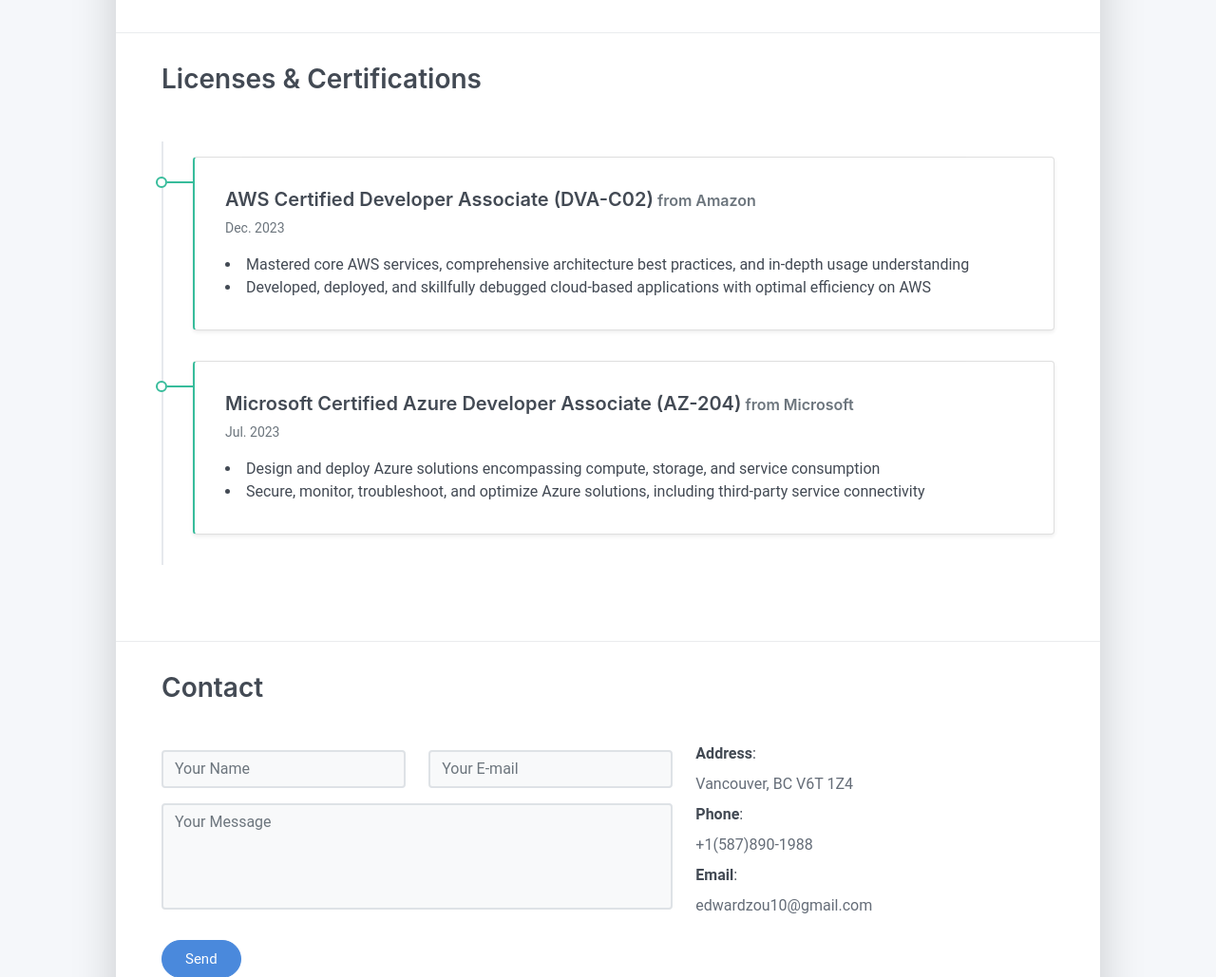
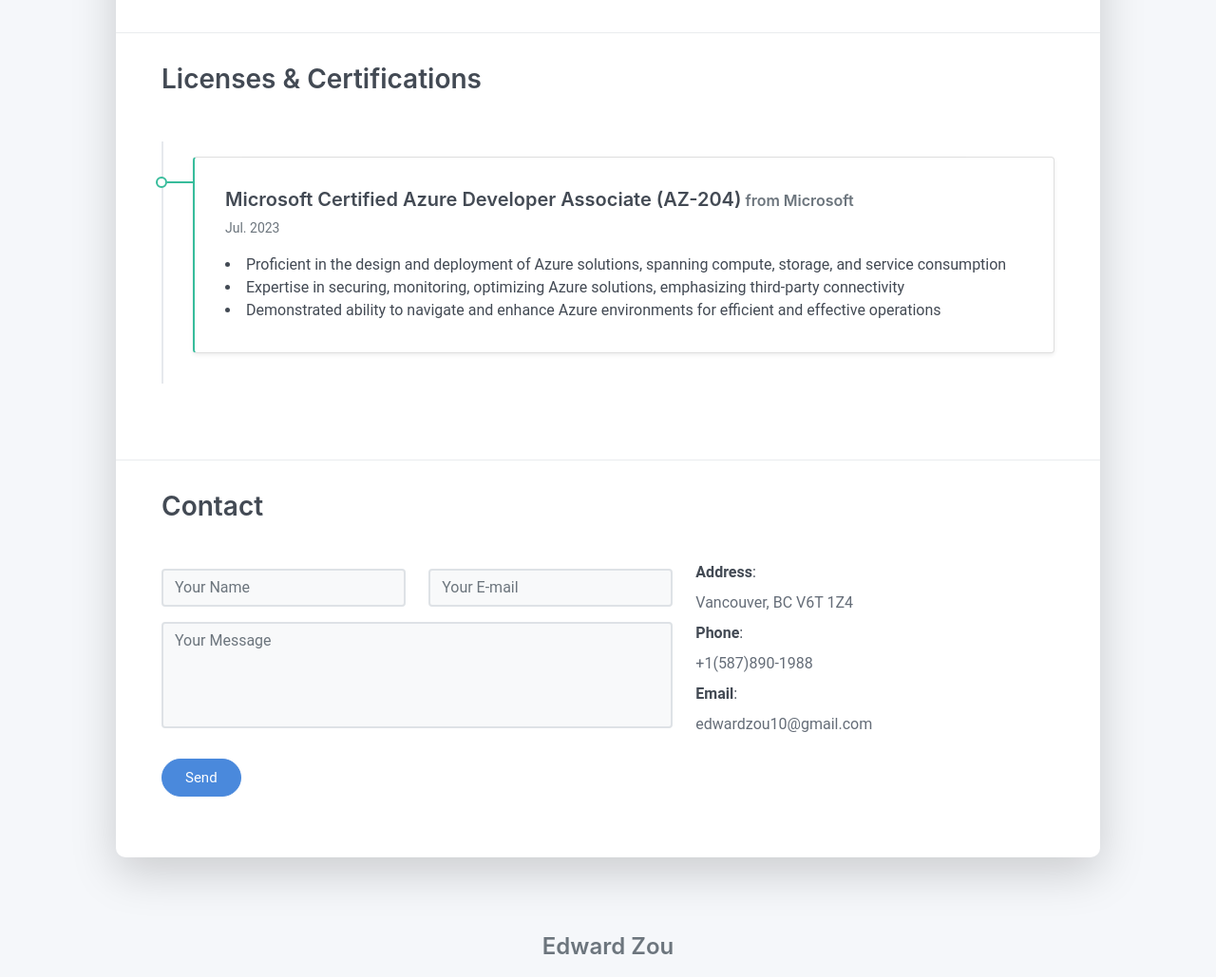
Before and after one commit to edwzou/edwardzou.com, a Django app: page / in a window 1280 px wide. Shown: the part 3516-4545 px from the top of the page at 95% size. Run offline with Django 3.2, Linux system fonts and the light colour scheme; some libraries are stand-ins or nearby versions.

Commit message:
Modified website

```diff
--- a/cvapp/templates/index.html
+++ b/cvapp/templates/index.html
@@ -185,7 +185,7 @@
           <div class="education-section px-3 px-lg-4 pb-4">
             <h2 class="h3 mb-4">Licenses & Certifications</h2>
             <div class="timeline">
-              <div class="timeline-card timeline-card-success card shadow-sm">
+              <!--<div class="timeline-card timeline-card-success card shadow-sm">
                 <div class="card-body">
                   <div class="h5 mb-1">AWS Certified Developer Associate (DVA-C02)<span class="text-muted h6"> from Amazon</span></div>
                   <div class="text-muted text-small mb-2">Dec. 2023</div>
@@ -194,14 +194,15 @@
                     <li>Developed, deployed, and skillfully debugged cloud-based applications with optimal efficiency on AWS</li>
                   </div>
                 </div>
-              </div>
+              </div>-->
               <div class="timeline-card timeline-card-success card shadow-sm">
                 <div class="card-body">
                   <div class="h5 mb-1">Microsoft Certified Azure Developer Associate (AZ-204)<span class="text-muted h6"> from Microsoft</span></div>
                   <div class="text-muted text-small mb-2">Jul. 2023</div>
                   <div>
-                    <li>Design and deploy Azure solutions encompassing compute, storage, and service consumption</li>
-                    <li>Secure, monitor, troubleshoot, and optimize Azure solutions, including third-party service connectivity</li>
+                    <li>Proficient in the design and deployment of Azure solutions, spanning compute, storage, and service consumption</li>
+                    <li>Expertise in securing, monitoring, optimizing Azure solutions, emphasizing third-party connectivity</li>
+                    <li>Demonstrated ability to navigate and enhance Azure environments for efficient and effective operations</li>
                   </div>
                 </div>
               </div>
```
Also changed, not shown: README.md.
